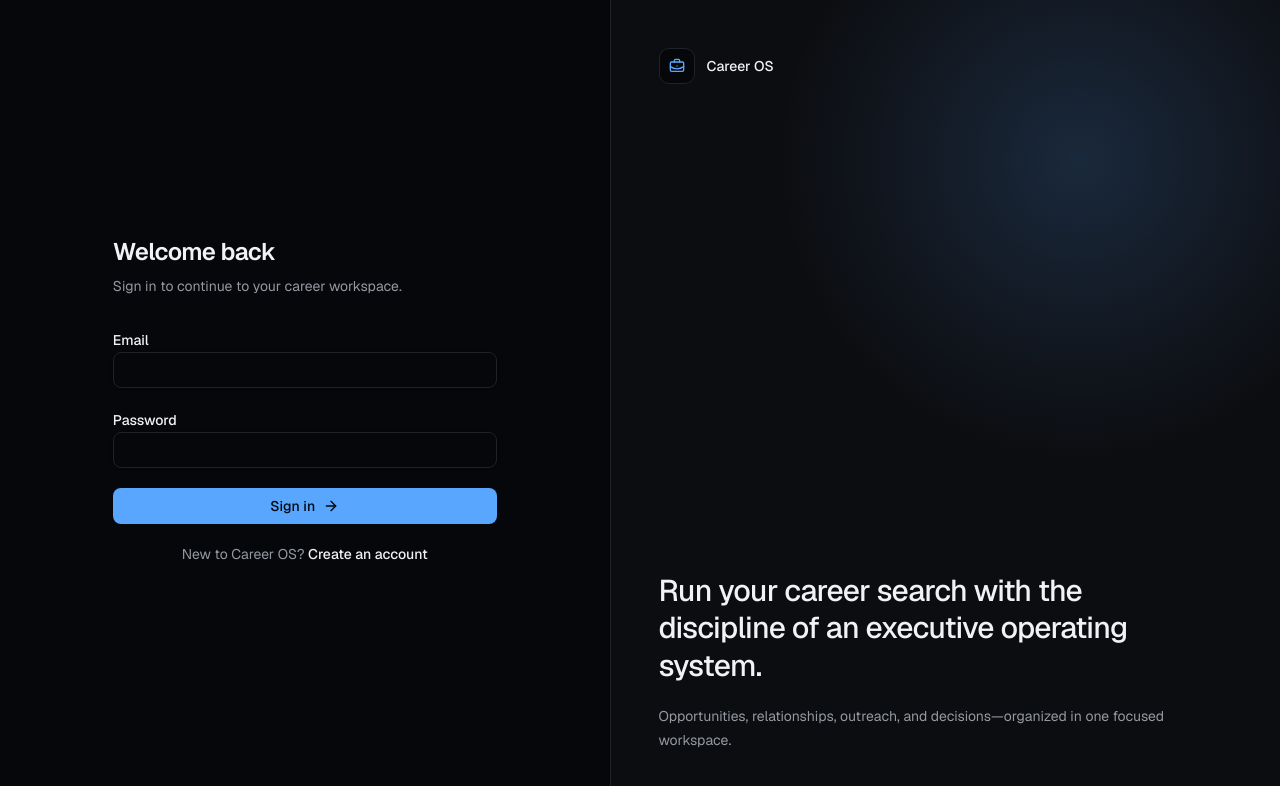
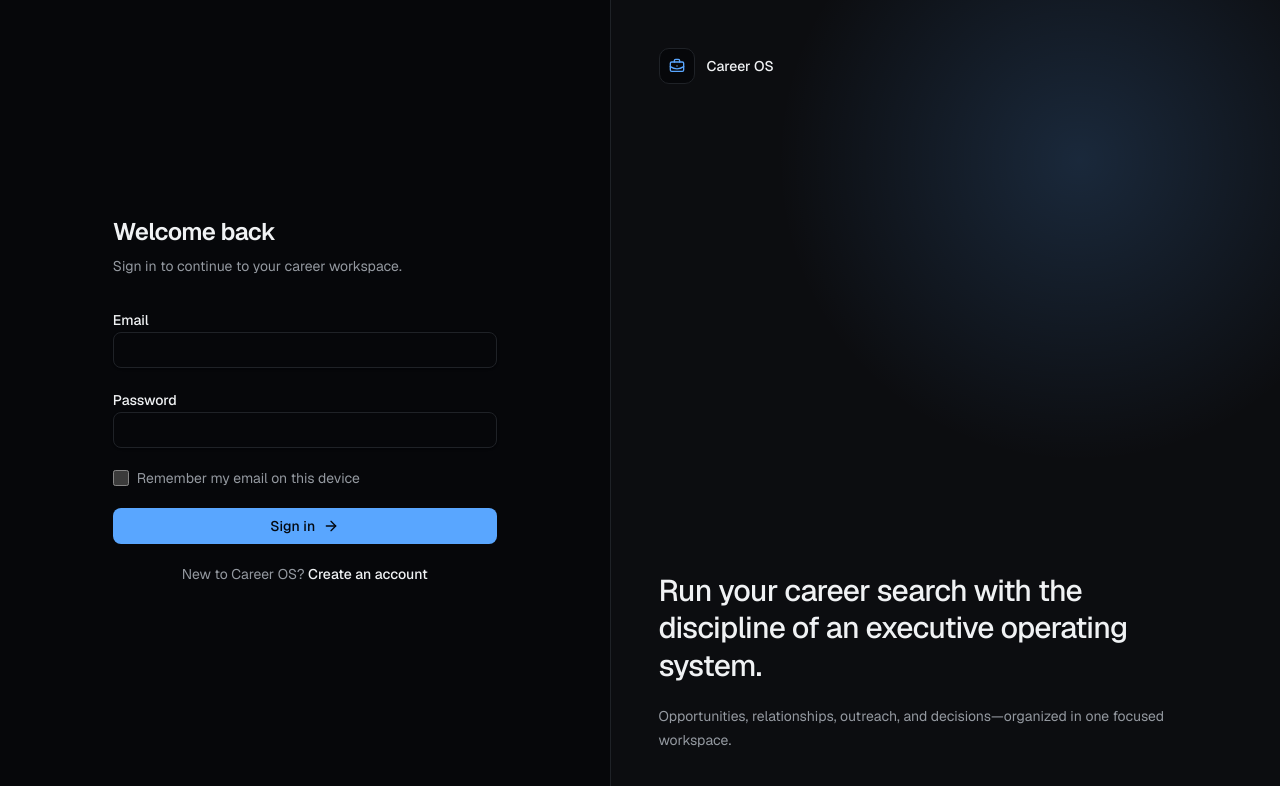
Before and after one commit to jkovatch71/careerOS, a Next.js app: page /login in a window 1280 px wide. Shown: the top 786 px of the page. Built offline with nearby package versions, Linux system fonts and the light colour scheme; no server answers.

Commit message:
feat: remember login email

```diff
--- a/src/app/(auth)/login/auth-form.tsx
+++ b/src/app/(auth)/login/auth-form.tsx
@@ -1,6 +1,6 @@
 "use client";
 
-import { useActionState, useState } from "react";
+import { useActionState, useEffect, useRef, useState } from "react";
 import { ArrowRight, LoaderCircle } from "lucide-react";
 
 import { Button } from "@/components/ui/button";
@@ -9,17 +9,48 @@
 import { signIn, signUp, type AuthState } from "./actions";
 
 const initialState: AuthState = {};
+const rememberedEmailKey = "career-os:remembered-email";
 
 export function AuthForm() {
   const [mode, setMode] = useState<"sign-in" | "sign-up">("sign-in");
+  const emailRef = useRef<HTMLInputElement>(null);
+  const rememberEmailRef = useRef<HTMLInputElement>(null);
   const action = mode === "sign-in" ? signIn : signUp;
   const [state, formAction, pending] = useActionState(action, initialState);
 
+  useEffect(() => {
+    const rememberedEmail = window.localStorage.getItem(rememberedEmailKey);
+
+    if (!rememberedEmail) return;
+    if (emailRef.current) emailRef.current.value = rememberedEmail;
+    if (rememberEmailRef.current) rememberEmailRef.current.checked = true;
+  }, []);
+
+  function handleSubmit() {
+    const email = emailRef.current?.value.trim() ?? "";
+
+    if (rememberEmailRef.current?.checked && email) {
+      window.localStorage.setItem(rememberedEmailKey, email);
+      return;
+    }
+
+    window.localStorage.removeItem(rememberedEmailKey);
+  }
+
   return (
-    <form action={formAction} className="space-y-5">
+    <form action={formAction} className="space-y-5" onSubmit={handleSubmit}>
       <div className="space-y-2">
         <Label htmlFor="email">Email</Label>
-        <Input id="email" name="email" type="email" autoComplete="email" required />
+        <Input
+          ref={emailRef}
+          id="email"
+          name="email"
+          type="email"
+          autoComplete="email"
+          autoCapitalize="none"
+          spellCheck={false}
+          required
+        />
       </div>
       <div className="space-y-2">
         <Label htmlFor="password">Password</Label>
@@ -32,6 +63,14 @@
           required
         />
       </div>
+      <label className="flex cursor-pointer items-center gap-2 text-sm text-muted-foreground">
+        <input
+          ref={rememberEmailRef}
+          type="checkbox"
+          className="size-4 accent-primary"
+        />
+        Remember my email on this device
+      </label>
       {state.error ? (
         <p role="alert" className="text-sm text-destructive">{state.error}</p>
       ) : null}
```
